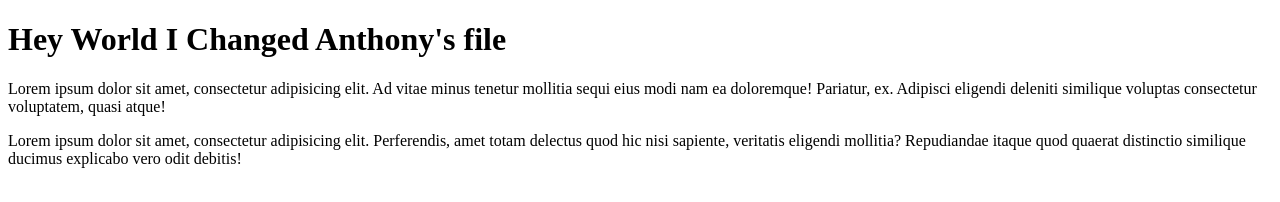
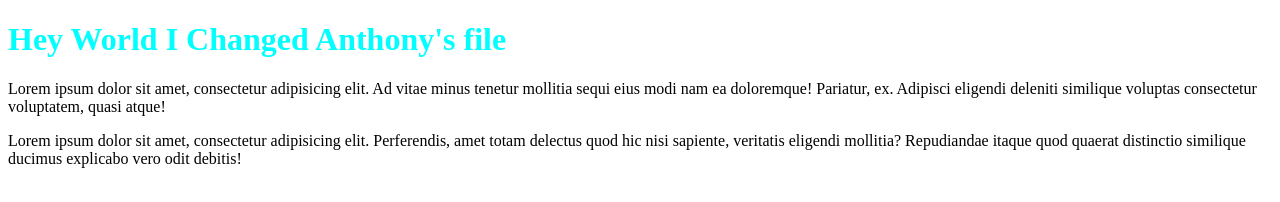
Before and after one commit to ajavierdrj/020619-git, a plain HTML site: page index.html in a window 1280 px wide. Drawn offline with Linux system fonts and the light colour scheme.

Commit message:
added main.css

```diff
--- a/index.html
+++ b/index.html
@@ -3,6 +3,7 @@
 <head>
     <meta charset="UTF-8">
     <title>Document</title>
+    <link rel="stylesheet" href="main.css" type="text/css">
 </head>
 <body>
     <h1>Hey World I Changed Anthony's file</h1>
--- /dev/null
+++ b/main.css
@@ -0,0 +1,3 @@
+h1 {
+    color: aqua;
+}
```
